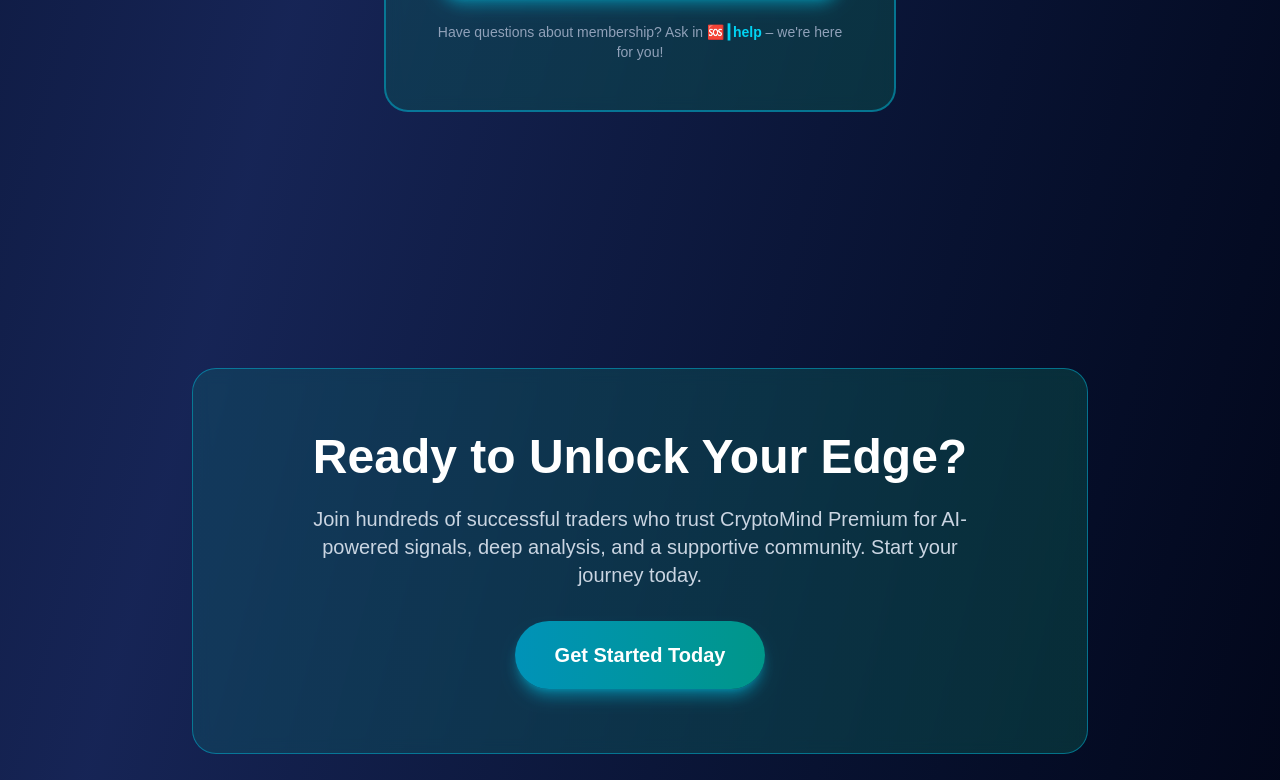
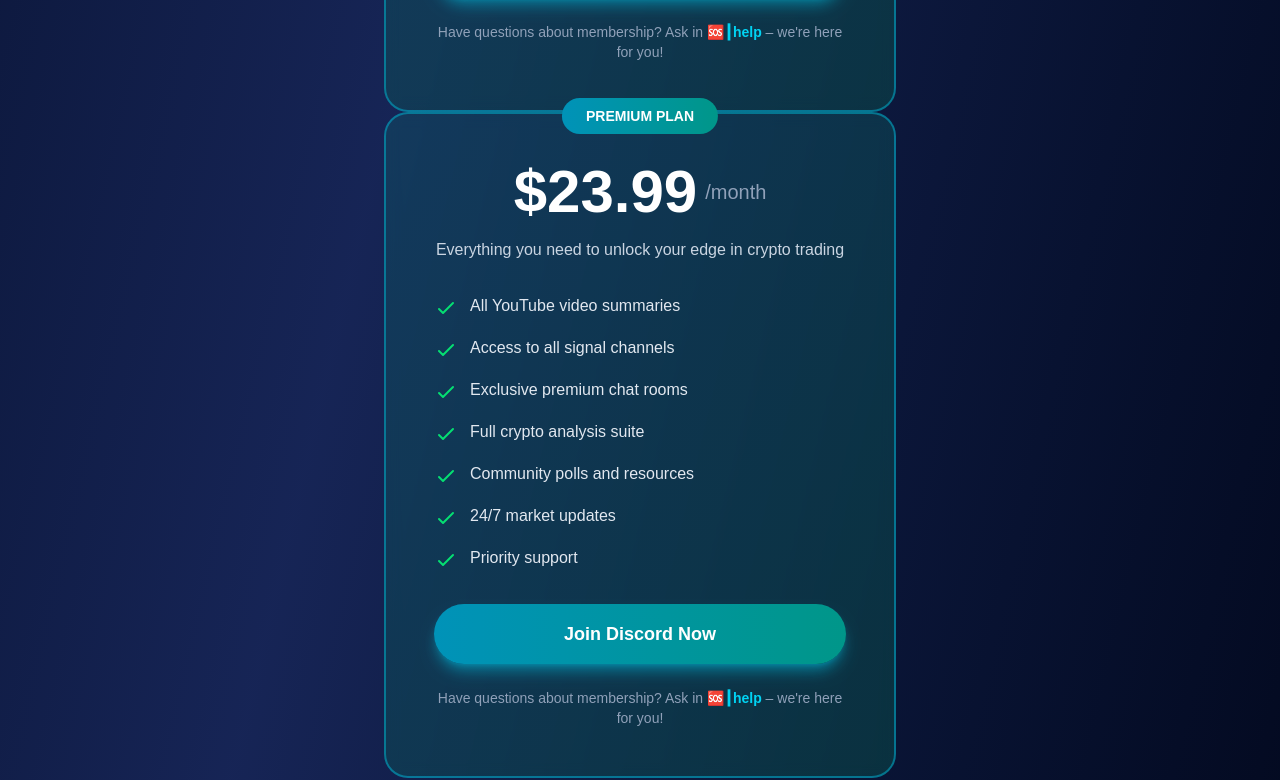
Before and after one commit to cryptominddaily/crtd_landing, a Next.js app: page / in a window 1280 px wide. Shown: the part 3670-4450 px from the top of the page. Built offline with nearby package versions, Linux system fonts and the light colour scheme.

Commit message:
Update page.tsx
new div

```diff
--- a/src/app/page.tsx
+++ b/src/app/page.tsx
@@ -355,6 +355,79 @@
               </p>
             </div>
           </div>
+
+          <div className="max-w-lg mx-auto">
+            <div className="relative bg-gradient-to-br from-cyan-900/50 to-teal-900/50 backdrop-blur-sm border-2 border-cyan-500/50 rounded-3xl p-8 md:p-12">
+              <div className="absolute -top-4 left-1/2 -translate-x-1/2 px-6 py-2 bg-gradient-to-r from-cyan-600 to-teal-600 rounded-full text-white font-semibold text-sm">
+                PREMIUM PLAN
+              </div>
+
+              <div className="text-center mb-8">
+                <div className="flex items-center justify-center gap-2 mb-4">
+                  <span className="text-5xl md:text-6xl font-bold text-white">$23.99</span>
+                  <span className="text-xl text-slate-400">/month</span>
+                </div>
+                <p className="text-slate-300">Everything you need to unlock your edge in crypto trading</p>
+              </div>
+
+              <div className="space-y-4 mb-8">
+                <div className="flex items-start gap-3">
+                  <svg className="w-6 h-6 text-green-400 flex-shrink-0 mt-0.5" fill="none" stroke="currentColor" viewBox="0 0 24 24">
+                    <path strokeLinecap="round" strokeLinejoin="round" strokeWidth={2} d="M5 13l4 4L19 7" />
+                  </svg>
+                  <span className="text-slate-200">All YouTube video summaries</span>
+                </div>
+                <div className="flex items-start gap-3">
+                  <svg className="w-6 h-6 text-green-400 flex-shrink-0 mt-0.5" fill="none" stroke="currentColor" viewBox="0 0 24 24">
+                    <path strokeLinecap="round" strokeLinejoin="round" strokeWidth={2} d="M5 13l4 4L19 7" />
+                  </svg>
+                  <span className="text-slate-200">Access to all signal channels</span>
+                </div>
+                <div className="flex items-start gap-3">
+                  <svg className="w-6 h-6 text-green-400 flex-shrink-0 mt-0.5" fill="none" stroke="currentColor" viewBox="0 0 24 24">
+                    <path strokeLinecap="round" strokeLinejoin="round" strokeWidth={2} d="M5 13l4 4L19 7" />
+                  </svg>
+                  <span className="text-slate-200">Exclusive premium chat rooms</span>
+                </div>
+                <div className="flex items-start gap-3">
+                  <svg className="w-6 h-6 text-green-400 flex-shrink-0 mt-0.5" fill="none" stroke="currentColor" viewBox="0 0 24 24">
+                    <path strokeLinecap="round" strokeLinejoin="round" strokeWidth={2} d="M5 13l4 4L19 7" />
+                  </svg>
+                  <span className="text-slate-200">Full crypto analysis suite</span>
+                </div>
+                <div className="flex items-start gap-3">
+                  <svg className="w-6 h-6 text-green-400 flex-shrink-0 mt-0.5" fill="none" stroke="currentColor" viewBox="0 0 24 24">
+                    <path strokeLinecap="round" strokeLinejoin="round" strokeWidth={2} d="M5 13l4 4L19 7" />
+                  </svg>
+                  <span className="text-slate-200">Community polls and resources</span>
+                </div>
+                <div className="flex items-start gap-3">
+                  <svg className="w-6 h-6 text-green-400 flex-shrink-0 mt-0.5" fill="none" stroke="currentColor" viewBox="0 0 24 24">
+                    <path strokeLinecap="round" strokeLinejoin="round" strokeWidth={2} d="M5 13l4 4L19 7" />
+                  </svg>
+                  <span className="text-slate-200">24/7 market updates</span>
+                </div>
+                <div className="flex items-start gap-3">
+                  <svg className="w-6 h-6 text-green-400 flex-shrink-0 mt-0.5" fill="none" stroke="currentColor" viewBox="0 0 24 24">
+                    <path strokeLinecap="round" strokeLinejoin="round" strokeWidth={2} d="M5 13l4 4L19 7" />
+                  </svg>
+                  <span className="text-slate-200">Priority support</span>
+                </div>
+              </div>
+
+              <a
+                href="https://discord.gg/Amv97QPq"
+                className="block w-full py-4 bg-gradient-to-r from-cyan-600 to-teal-600 hover:from-cyan-700 hover:to-teal-700 text-white text-center rounded-full transition-all font-bold text-lg shadow-lg shadow-cyan-500/50"
+              >
+                Join Discord Now
+              </a>
+
+              <p className="text-center text-slate-400 text-sm mt-6">
+                Have questions about membership? Ask in <span className="text-cyan-400 font-semibold">🆘┃help</span> – we're here for you!
+              </p>
+            </div>
+          </div>
+
         </div>
       </section>
 
```
